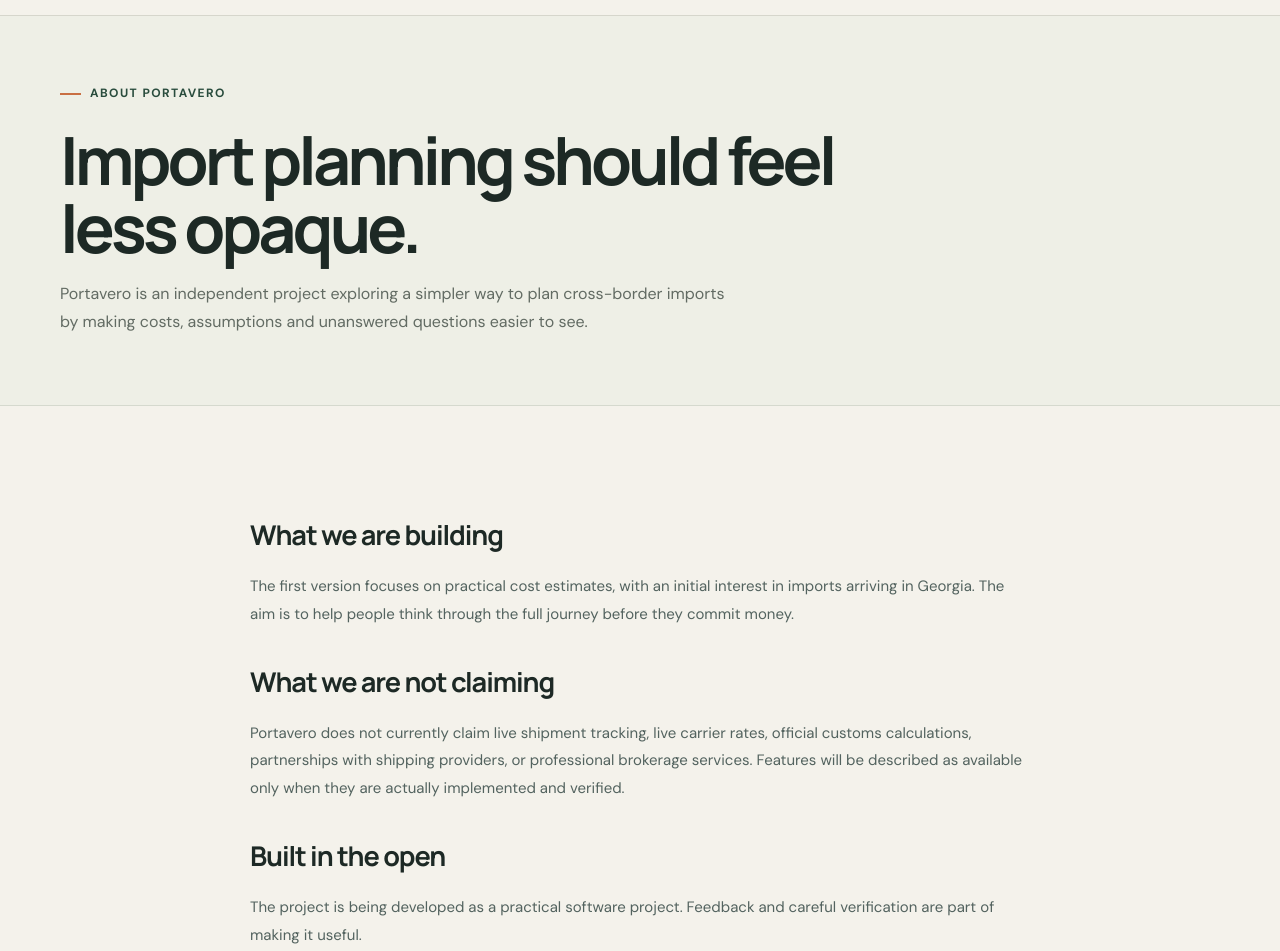
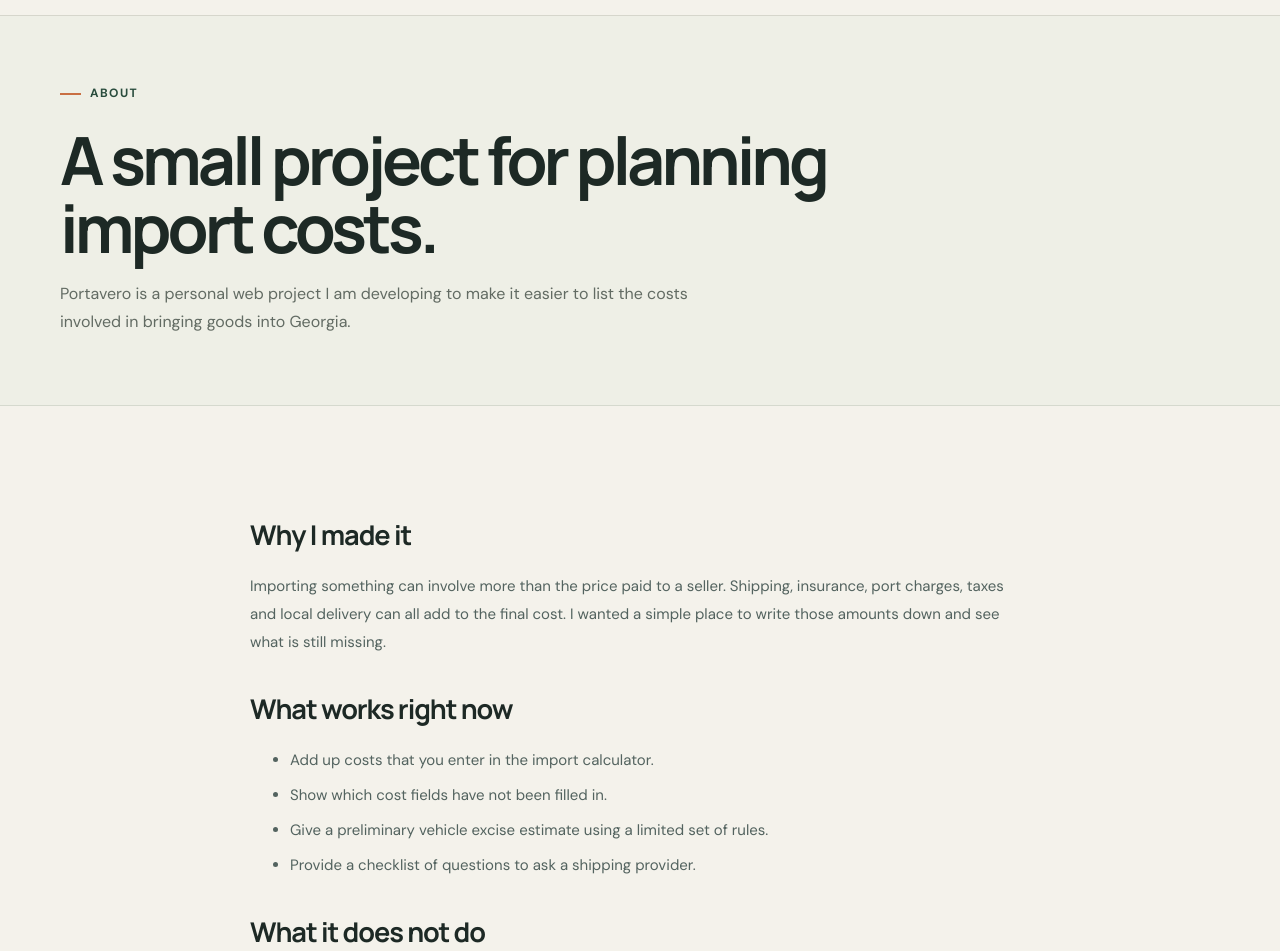
Before and after one commit to GIORGIO2032Q4E/portavero, a Next.js app: page /about in a window 1280 px wide. Shown: the part 61-1012 px from the top of the page. Built offline with nearby package versions, Linux system fonts and the light colour scheme; no server answers.

Commit message:
Make the about page personal and transparent

```diff
--- a/src/app/about/page.tsx
+++ b/src/app/about/page.tsx
@@ -2,7 +2,7 @@
 
 export const metadata: Metadata = {
   title: "About Portavero",
-  description: "Learn about Portavero, an independent import-planning project focused on transparent costs and honest estimates."
+  description: "About this small import cost planning project and what it can currently do."
 };
 
 export default function AboutPage() {
@@ -10,19 +10,25 @@
     <>
       <section className="page-hero">
         <div className="container">
-          <span className="eyebrow">About Portavero</span>
-          <h1>Import planning should feel less opaque.</h1>
-          <p>Portavero is an independent project exploring a simpler way to plan cross-border imports by making costs, assumptions and unanswered questions easier to see.</p>
+          <span className="eyebrow">About</span>
+          <h1>A small project for planning import costs.</h1>
+          <p>Portavero is a personal web project I am developing to make it easier to list the costs involved in bringing goods into Georgia.</p>
         </div>
       </section>
       <section className="section">
         <div className="container content-narrow prose">
-          <h2>What we are building</h2>
-          <p>The first version focuses on practical cost estimates, with an initial interest in imports arriving in Georgia. The aim is to help people think through the full journey before they commit money.</p>
-          <h2>What we are not claiming</h2>
-          <p>Portavero does not currently claim live shipment tracking, live carrier rates, official customs calculations, partnerships with shipping providers, or professional brokerage services. Features will be described as available only when they are actually implemented and verified.</p>
-          <h2>Built in the open</h2>
-          <p>The project is being developed as a practical software project. Feedback and careful verification are part of making it useful.</p>
+          <h2>Why I made it</h2>
+          <p>Importing something can involve more than the price paid to a seller. Shipping, insurance, port charges, taxes and local delivery can all add to the final cost. I wanted a simple place to write those amounts down and see what is still missing.</p>
+          <h2>What works right now</h2>
+          <ul>
+            <li>Add up costs that you enter in the import calculator.</li>
+            <li>Show which cost fields have not been filled in.</li>
+            <li>Give a preliminary vehicle excise estimate using a limited set of rules.</li>
+            <li>Provide a checklist of questions to ask a shipping provider.</li>
+          </ul>
+          <h2>What it does not do</h2>
+          <p>Portavero does not book shipments, contact carriers, track cargo, fetch live shipping prices, convert currencies automatically, or replace the official customs calculator. Check important amounts with the relevant provider or authority before making a payment.</p>
+          <p>This is an early version, so the tools and information may change as I test and improve the project.</p>
         </div>
       </section>
     </>
```
